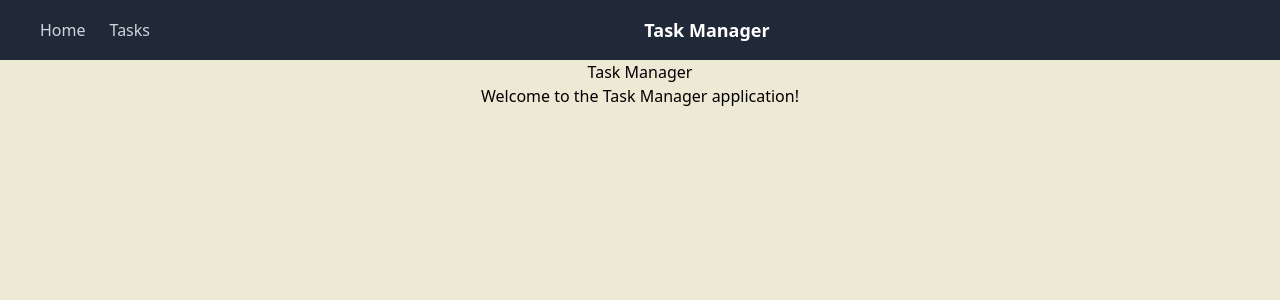
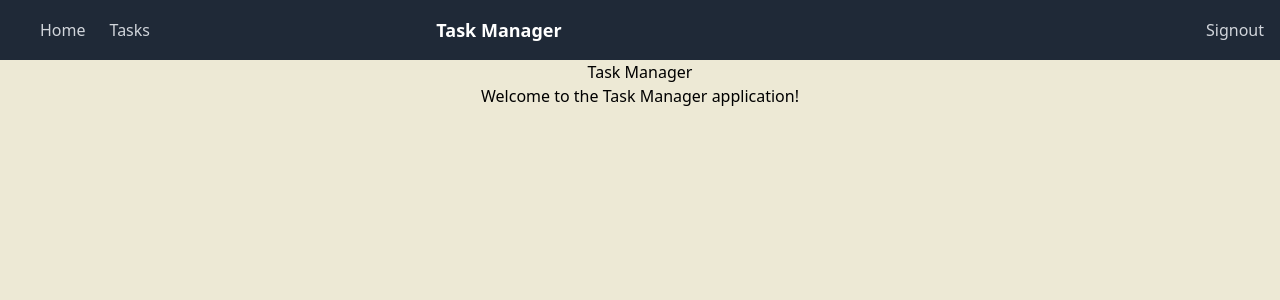
Before and after one commit to Saimall/wd301, a React (Create React App) app in the folder smarter-tasks/: page / in a window 1280 px wide. Shown: the top 300 px of the page. Built offline with nearby package versions, Linux system fonts and the light colour scheme; sample sign-in values are in the browser's storage.

Commit message:
Added Error page and eslint to the application

```diff
--- a/smarter-tasks/src/App.tsx
+++ b/smarter-tasks/src/App.tsx
@@ -5,24 +5,25 @@ import React from "react";
 import "./App.css";
 // import TaskForm from "./TaskForm";
 import TaskApp from "./TaskApp";
-import { Routes, Route,useLocation } from "react-router-dom";
+import { Routes, Route } from "react-router-dom";
 import Homepage from "./Homepage";
 import TaskDeatilesPage from "./TaskDetailesPage";
-import Header from "./Header";
+
 import Signin from "./Signin";
 import ProtectedRoute from "./ProtectedRoute";
+import  NotFound  from "./NotFound";
 
 function App() {
-  const location = useLocation();
+
   return (
     <div className="App">
       <header className="App-header">
-        {location.pathname!=="/signin" && <Header/>}
         <Routes>
           <Route path="/" element={<ProtectedRoute element = {<Homepage/>}/>}/>
           <Route path="/tasks" element={<ProtectedRoute element = {<TaskApp/>}/>}/>
           <Route path="/tasks/:id" element={<ProtectedRoute element = {<TaskDeatilesPage/>}/>}/>
-          <Route path="/signin" Component={Signin} />
+          <Route path="/signin" element={<Signin/>} />
+          <Route path = "*" element={<NotFound/>}/>
         </Routes>
         </header>
       </div>
--- a/smarter-tasks/src/Header.tsx
+++ b/smarter-tasks/src/Header.tsx
@@ -17,8 +17,11 @@ const Header = () => {
           <div className="flex items-center">
             <h2 className="text-white text-lg font-bold">Task Manager</h2>
           </div>
-          <div className="flex items-center">
-          </div>
+          <div className="flex items-center w-1/3 justify-end">
+           <Link to="/signin" className="ml-6 text-gray-300 hover:text-white">
+             Signout
+           </Link>
+         </div>
         </div>
       </div>
     </nav>
--- a/smarter-tasks/src/Homepage.tsx
+++ b/smarter-tasks/src/Homepage.tsx
@@ -1,11 +1,15 @@
 import React from 'react';
+import Header from "./Header";
 
 //React.fc has implicit child props even if your component does not alllow children typescript will not complain about it.
 const HomePage= () => {
   return (
     <div>
+    <Header/>
+    <div>
       <h1>Task Manager</h1>
       <p>Welcome to the Task Manager application!</p>
+    </div>
     </div>
   );
 };
--- /dev/null
+++ b/smarter-tasks/src/NotFound.tsx
@@ -0,0 +1,28 @@
+import React from "react";
+import { useNavigate } from "react-router-dom";
+
+const NotFound=()=>{
+    const navigate = useNavigate();
+
+    function Navigate(){
+
+            navigate("/");
+    }
+
+return (
+  <div>
+       <strong><h1>404</h1></strong>
+       <button
+          className="deleteTaskButton bg-red-500 hover:bg-red-800 text-white font-bold py-1 px-2 rounded" id="backToHomeButton"
+          onClick={()=>Navigate()}
+        >
+           Homepage
+        </button>
+  </div>
+
+)
+
+    }
+
+
+export default NotFound;
--- a/smarter-tasks/src/TaskApp.tsx
+++ b/smarter-tasks/src/TaskApp.tsx
@@ -1,11 +1,11 @@
 import React from "react";
 import { TaskItem } from "./types";
-
+import Header from "./Header";
 import TaskForm from "./TaskForm";
 import TaskList from "./TaskList";
 import { useLocalStorage } from "./hooks/useLocalStorage";
 
-interface TaskAppProp {}
+// interface TaskAppProp {}
 interface TaskAppState {
   tasks: TaskItem[];
 }
@@ -58,7 +58,7 @@ interface TaskAppState {
 // }
 // }
 
-const TaskApp = (props: TaskAppProp) => {
+const TaskApp = () => {
   const [taskAppState, setTaskAppState] = useLocalStorage<TaskAppState>(
     "tasks",
     {
@@ -101,6 +101,8 @@ const TaskApp = (props: TaskAppProp) => {
   // },[taskAppState.tasks])
 
   return (
+    <div>
+      <Header/>
     <div className="container mx-auto p-4">
       <h1 className="text-2xl font-bold mb-4">Smarter Tasks</h1>
       <h2 className="font-bold mb-2">
@@ -123,6 +125,7 @@ const TaskApp = (props: TaskAppProp) => {
         </div>
       </div>
     </div>
+    </div>
   );
 };
 
--- a/smarter-tasks/src/TaskDetailesPage.tsx
+++ b/smarter-tasks/src/TaskDetailesPage.tsx
@@ -3,6 +3,7 @@ import { useParams } from 'react-router-dom';
 import { TaskItem } from "./types";
 import { useLocalStorage } from './hooks/useLocalStorage';
 import "./TaskCard.css";
+import Header from "./Header";
 
 interface TaskDetailsPageParams extends Record<string, string> {
   id: string;
@@ -23,6 +24,8 @@ const TaskDetailsPage: React.FC = () => {
   const task = taskAppState.tasks.find(task => task.id === Number(id)); //converting string id which we got from url to number for conversion
   /* as task and description and date may be undefined so we use task?.title , task?.date ,task?.description to specify that*/
   return (
+    <div>
+      <Header/>
     <div>
       <div className='mt-2 mb-2 font-bold-800'>
       <strong><h1>Task Details</h1></strong>
@@ -45,6 +48,7 @@ const TaskDetailsPage: React.FC = () => {
         </em>
     </div>
     </div>
+    </div>
   );
 };
 
--- a/smarter-tasks/src/TaskForm.tsx
+++ b/smarter-tasks/src/TaskForm.tsx
@@ -169,9 +169,9 @@ const TaskFormFC = (props: TaskFormProps) => {
               className="inline-block h-4 w-4 align-text-bottom mr-2"
             >
               <path
-                fill-rule="evenodd"
+                fillRule="evenodd"
                 d="M10 18a8 8 0 100-16 8 8 0 000 16zM9 9V5a1 1 0 112 0v4h4a1 1 0 110 2h-4v4a1 1 0 11-2 0v-4H5a1 1 0 110-2h4z"
-                clip-rule="evenodd"
+                clipRule="evenodd"
               />
             </svg>
             Add
--- a/smarter-tasks/src/TaskList.tsx
+++ b/smarter-tasks/src/TaskList.tsx
@@ -1,3 +1,4 @@
+/* eslint-disable react/jsx-key */
 import React from "react";
 import Task from "./Task";
 import { TaskItem } from "./types";
@@ -20,7 +21,7 @@ interface Props {
 // }
 
 const TaskList = (props: Props) => {
-  const List = props.tasks.map((task, idx) => (
+  const List = props.tasks.map((task) => (
     <Task
       id={task.id}
       title={task.title}
--- a/smarter-tasks/tailwind.config.js
+++ b/smarter-tasks/tailwind.config.js
@@ -2,7 +2,7 @@
 module.exports = {
   content: ["./src/**/*.{js,jsx,ts,tsx}"],
   theme: {
-    extend: {},
+    extend: {}
   },
-  plugins: [],
-};
+  plugins: []
+}
```
Also changed, not shown: smarter-tasks/package.json (+5 -6 lines), smarter-tasks/.eslintrc.json (added), 1 other file (tests, documents, lock files or other folders).
